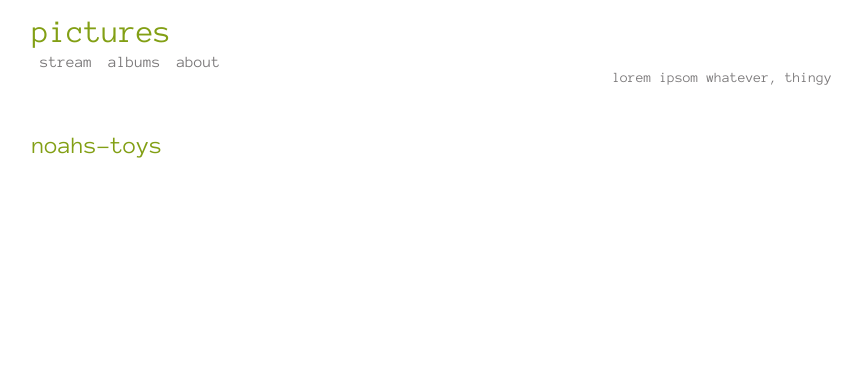
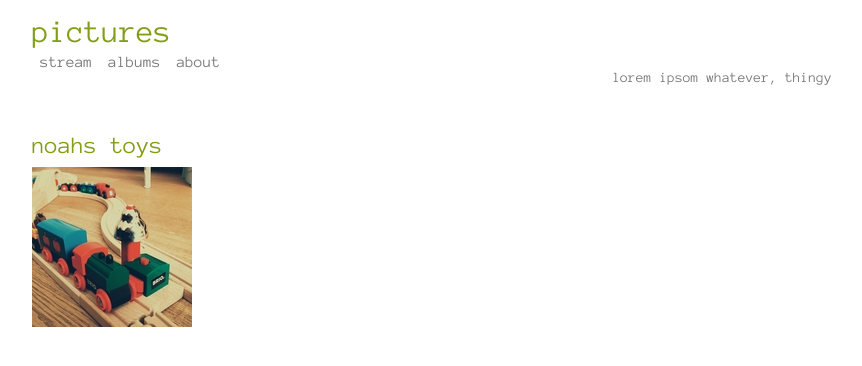
Before and after one commit to MalphasWats/pictures, a Jekyll site: the page built from albums/noahs-toys.html, in a window 1280 px wide. Shown: the top 366 px of the page, without its empty margins (208-1070 px from the left). Built offline with Jekyll 4.4.1, drawn with Linux system fonts in a browser that asks for light colours; Markdown is read by kramdown in place of the engine named in the settings.

```diff
--- a/albums/noahs-toys.html
+++ b/albums/noahs-toys.html
@@ -1,6 +1,6 @@
 ---
 layout: default
-title: noahs-toys
+title: noahs toys
 ---
 
 		<ul id="pictures">
```
